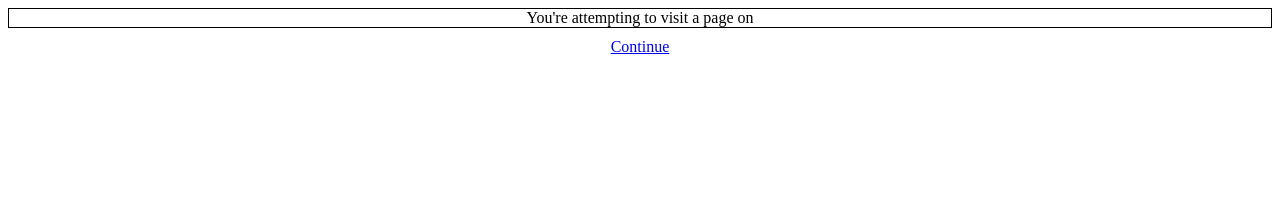
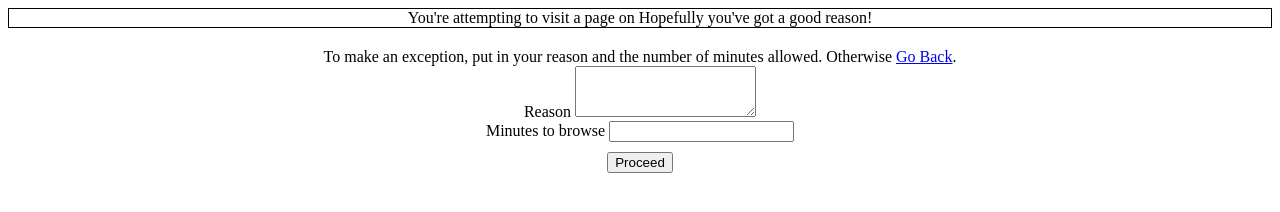
Before and after one commit to danielcovill/HabitBreaker, a browser extension: page app/index.html in a window 1280 px wide. Drawn offline with Linux system fonts and the light colour scheme.

Commit message:
Add placeholders for options page and popup with necessary manifest changes Change main page to use a form and add fields for reason/timeout

```diff
--- a/app/app.css
+++ b/app/app.css
@@ -1,3 +1,9 @@
+body {
+	text-align: center;
+}
+#createException {
+	margin: 20px 0;
+}
 #message {
     margin: 0 auto;
     border: 1px solid black;
--- a/app/app.js
+++ b/app/app.js
@@ -4,10 +4,22 @@ window.browser = (function () {
     window.chrome;
 })();
 
+// Clicking the proceed button asks the background process to keep going
 document.getElementById("proceed").addEventListener("click", function() {
+	let timeout = document.getElementById("timeout").value;
 	browser.runtime.sendMessage({
-		type: "triggerRedirect"
+		type: "triggerRedirect",
+		timeoutMins: timeout
 	});
+});
+
+document.getElementById("redirectForm").addEventListener("submit", function (e) {
+	e.preventDefault();
+	let reason = e.srcElement.reason.value;
+	let timeout = e.srcElement.timeout.value;
+
+	//TODO: log the reason, set the timeout
+	debugger;
 });
 
 document.addEventListener("DOMContentLoaded", function () {
--- a/app/index.html
+++ b/app/index.html
@@ -8,8 +8,23 @@
 </head>
 
 <body class="primaryColor">
-	<div id="message">You're attempting to visit a page on <span id="redirectingFrom"></span></div>
-	<a id="proceed" href="#continue">Continue</a>
+	<form id="redirectForm">
+		<div id="message">
+			You're attempting to visit a page on <span id="redirectingFrom"></span>
+			Hopefully you've got a good reason!
+		</div>
+		<div id="createException">
+			To make an exception, put in your reason and the number of minutes allowed. Otherwise <a id="goBack" href="#goback">Go Back</a>.
+			<br />
+			<label for="reason">Reason</label>
+			<textarea id="reason" name="reason" rows="3" required></textarea>
+
+			<br />
+			<label for="timeout">Minutes to browse</label>
+			<input id="timeout" name="timeout" type="number" required />
+			<input type="submit" id="proceed" value="Proceed" />
+		</div>
+	</form>
 </body>
 
 </html>
```
Also changed, not shown: app/options.html (added, +16 -0 lines), app/options.css (added), app/options.js (added), app/popup.html (added), manifest.json.
